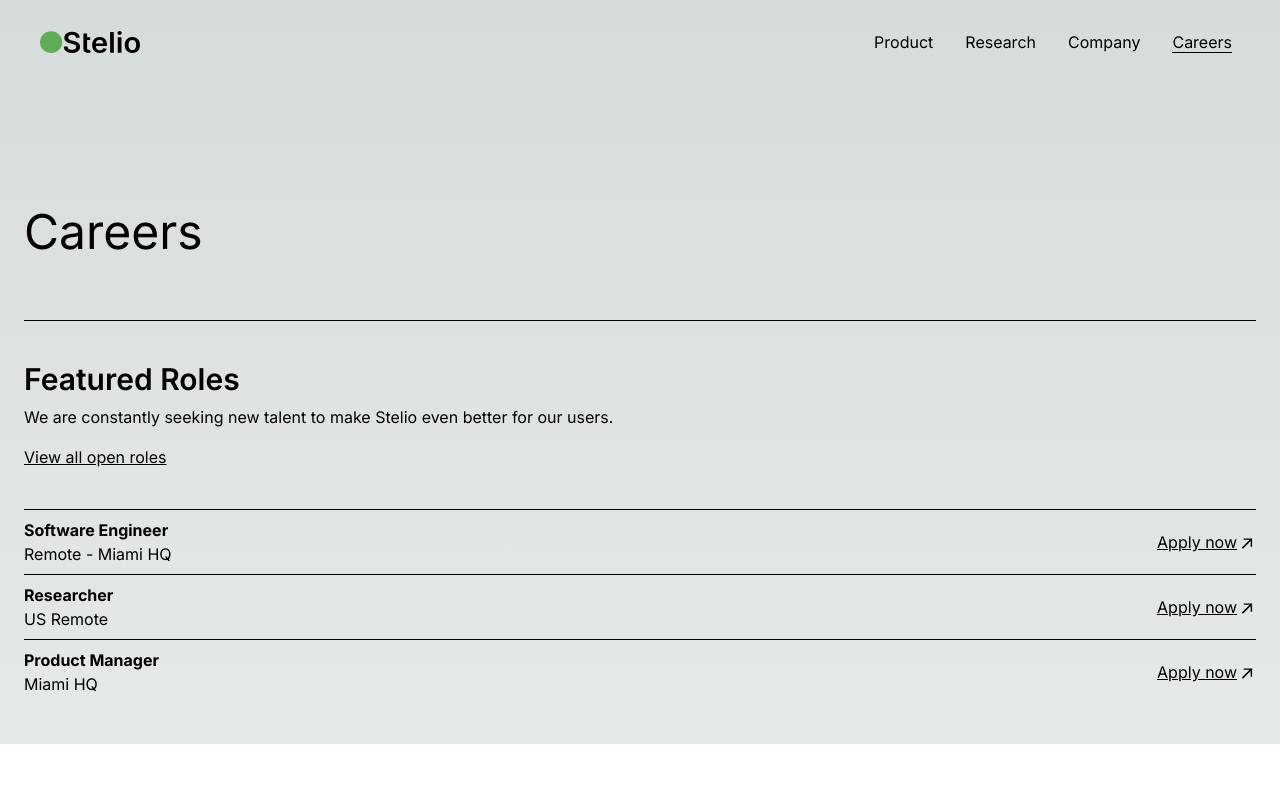
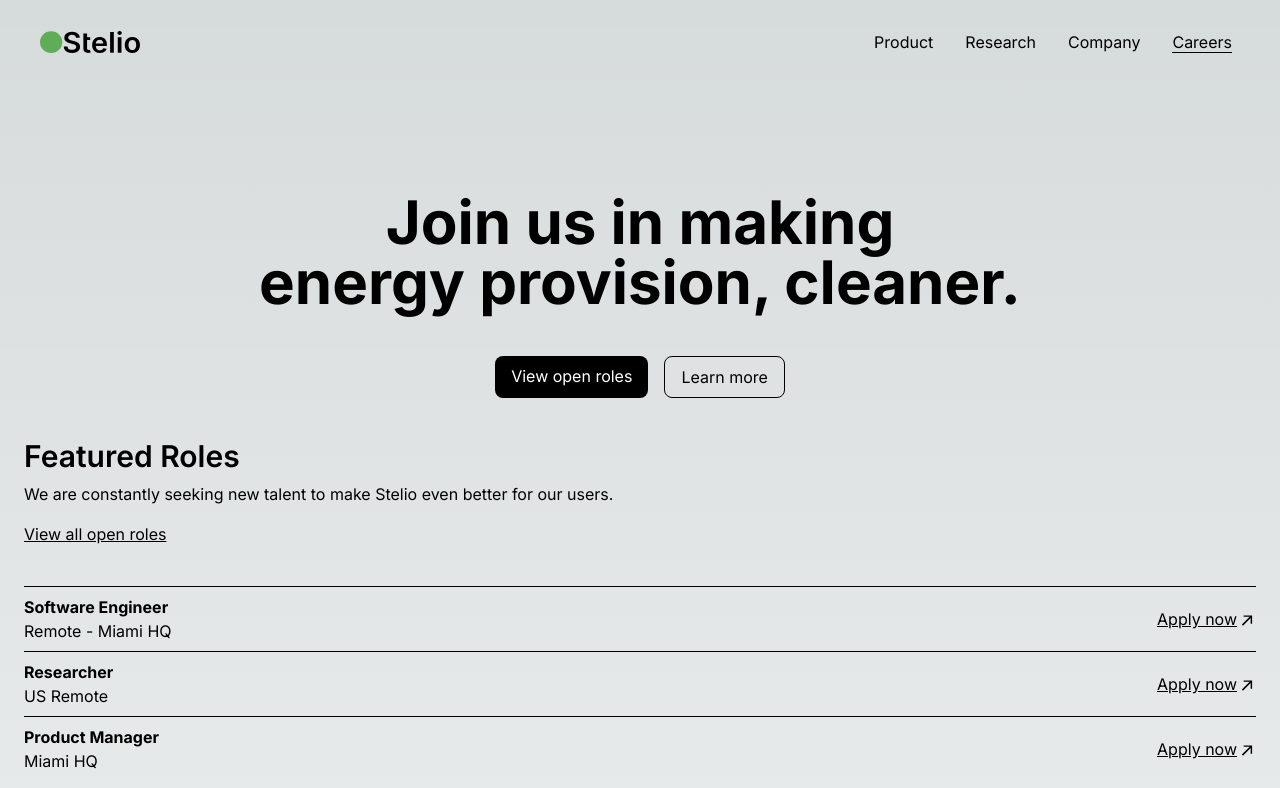
Before and after one commit to degstn/anole, a Next.js app in the folder frontend/: page /careers in a window 1280 px wide. Shown: the top 788 px of the page. Built offline with nearby package versions, Linux system fonts and the light colour scheme.

Commit message:
added new careers page and updated about page staging errors

```diff
--- a/frontend/src/app/about/page.tsx
+++ b/frontend/src/app/about/page.tsx
@@ -14,20 +14,8 @@ export default function Page() {
                 Building a cleaner world through the all-purpose site <br/> of energy initiatives, one step at a time.
             </p>
         <h2 className="text-3xl text-black font-semibold mt-10 mb-5 text-center">Working with the best energy partners in the world</h2>
+        </div>
 
-
-        </div>
-        <div className="flex flex-col">
-        {[...Array(25)].map((_, i) => (
-        <div
-          key={i}
-          className={styles.rectangle}
-          style={{
-            animationDelay: `${i * 1.9}s`, // Delay each rectangle's start time
-          }}
-        />
-      ))}
-      </div>
 
 
     </main>
--- a/frontend/src/app/careers/page.tsx
+++ b/frontend/src/app/careers/page.tsx
@@ -1,12 +1,31 @@
+"use client"
 import Link from 'next/link'
+import { useRef } from 'react';
 
 export default function Page() {
+    const lrRef = useRef<HTMLDivElement>(null);
+
+    const learnMore = () => {
+        lrRef.current?.scrollIntoView({ behavior: 'smooth' });
+    };
+
     return (
       <main className="flex min-h-screen flex-col items-stretch justify-between">
         <div className="mx-6">
-            <h1 className="text-5xl font-regular mb-16 mt-52">Careers</h1>
-            <hr className="border-t border-black w-full" />
-
+        <h1 className="text-6xl font-bold mb-11 mt-48 text-center">Join us in making <br /> energy provision, cleaner.</h1>
+        <div className="flex justify-center">
+        <a href="/careers/open-roles"
+            className="inline-block text-white bg-black px-4 py-2 mx-2 rounded-lg"
+        >
+            View open roles
+        </a>
+        <a href="#"
+           onClick={learnMore}
+           className="inline-block border border-black text-black px-4 py-2 mx-2 rounded-lg"
+        >
+            Learn more
+        </a>
+        </div>
 
             <h2 className="text-3xl font-semibold mt-10 mb-2">Featured Roles</h2>
             <p className="mb-4">We are constantly seeking new talent to make Stelio even better for our users.</p>
@@ -40,7 +59,7 @@ export default function Page() {
             </div>
 
         </div>
-            <section className="w-screen bg-white py-10 mt-10">
+            <section ref={lrRef} id="overview" className="w-screen bg-white py-10 mt-10">
                 <h2 className="text-3xl font-semibold text-center">Our Community</h2>
                 <p className="text-center mt-4 mb-52">Sections will be added for staging.</p>
             </section>
```
